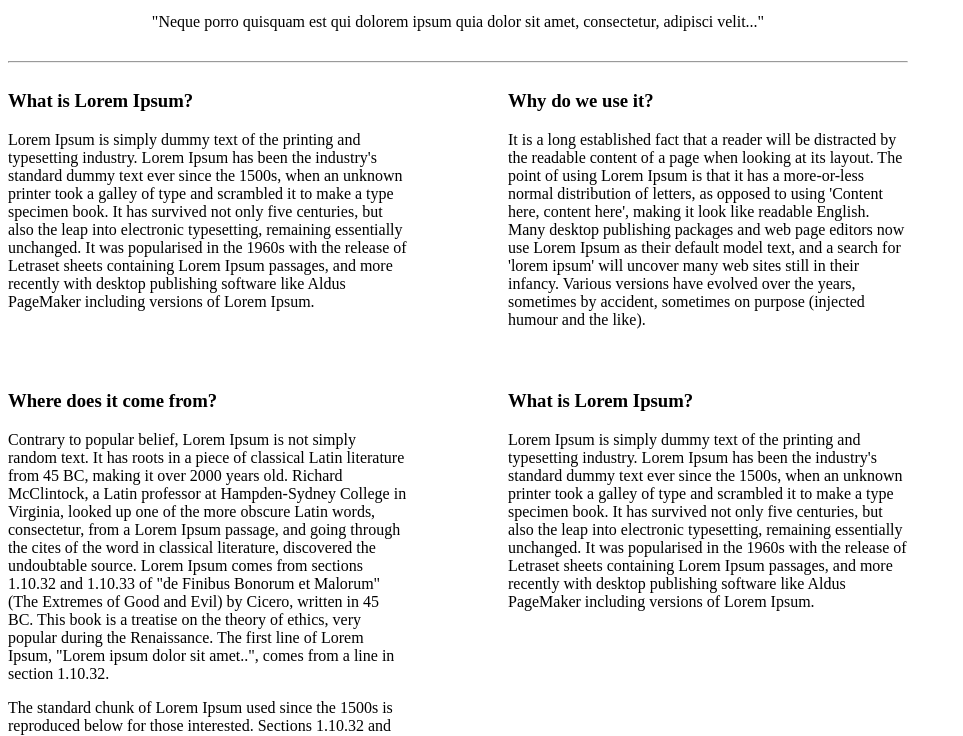
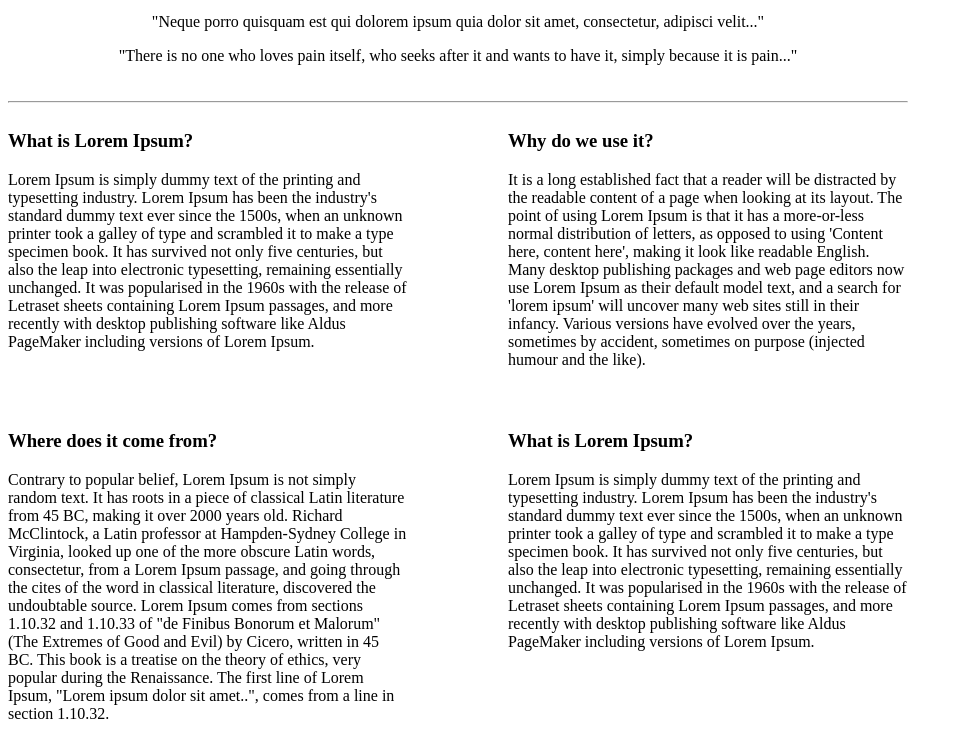
Before and after one commit to hafiyb/day1, a plain HTML site: page div.html in a window 1280 px wide. Shown: the part 201-937 px from the top of the page, without its empty margins (0-963 px from the left). Drawn offline with Linux system fonts and the light colour scheme.

Commit message:
added missing line in subheader

```diff
--- a/div.html
+++ b/div.html
@@ -26,7 +26,7 @@
 
             div#subHeader{
                 width: 900px;
-                height: 40px;
+                height: 80px;
                 /*background-color: red;*/
                 text-align: center;
             }
@@ -84,6 +84,7 @@
             </div>
             <div id="subHeader">
                 <p>"Neque porro quisquam est qui dolorem ipsum quia dolor sit amet, consectetur, adipisci velit..."</p>
+                <p>"There is no one who loves pain itself, who seeks after it and wants to have it, simply because it is pain..."</p>
             </div>
             <hr/>
             <div id="subContainer1">
```
